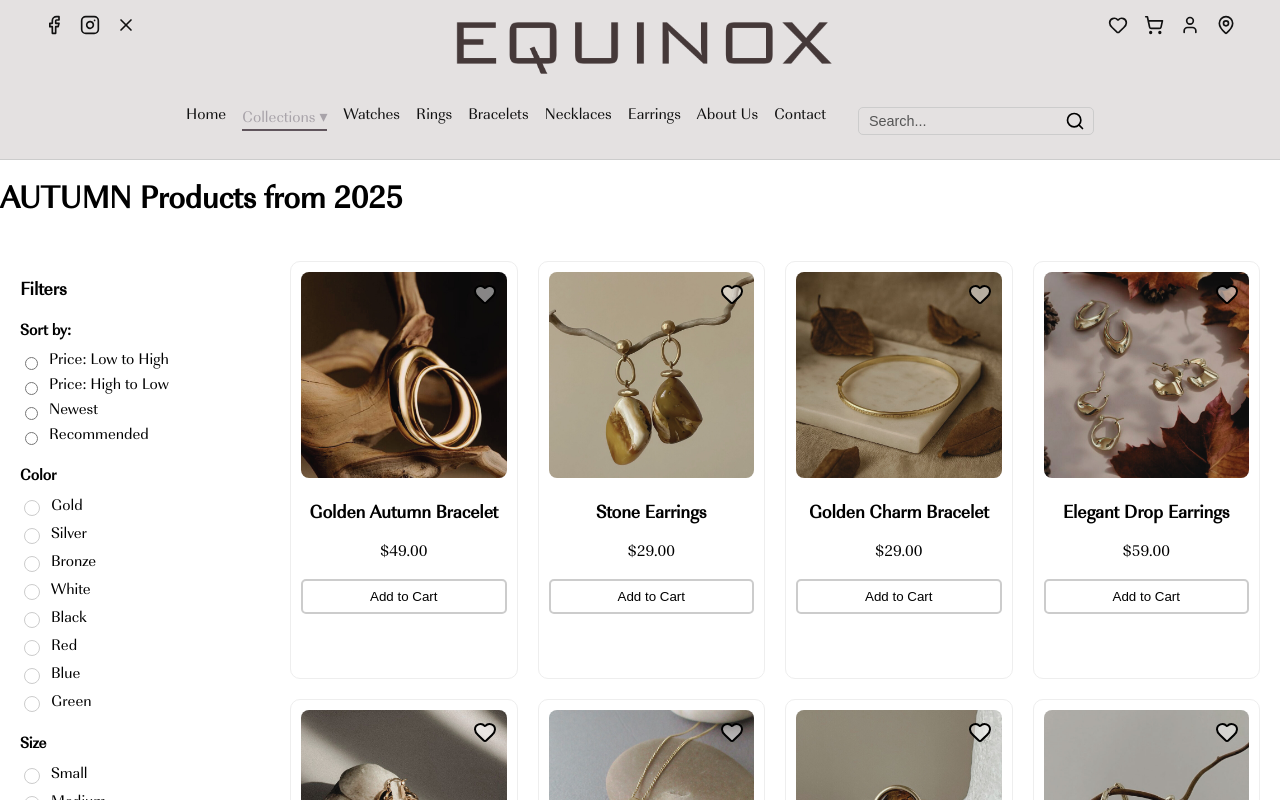
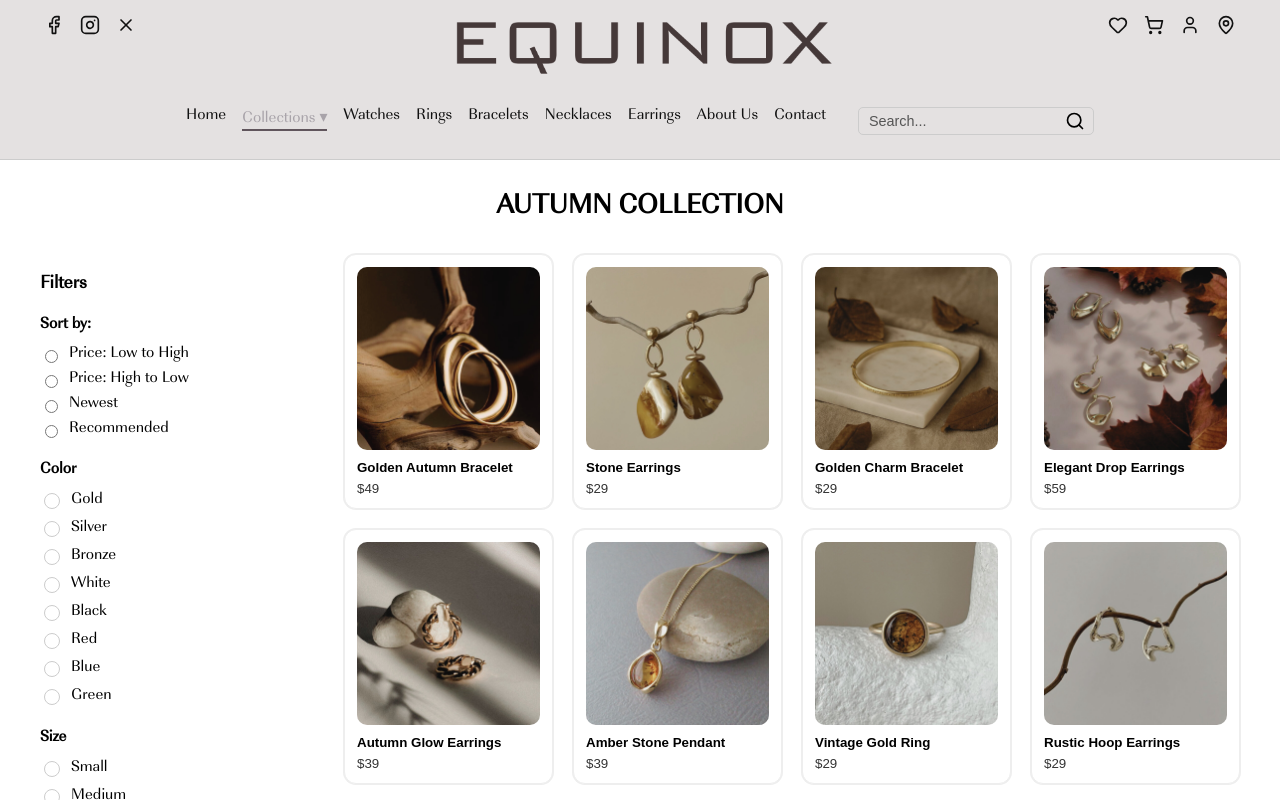
Before and after one commit to victoporan/sveltekit-test, a SvelteKit app: page /collection/autumn in a window 1280 px wide. Shown: the top 800 px of the page. Built offline with nearby package versions, Linux system fonts and the light colour scheme.

Commit message:
Update collections routing

```diff
--- a/src/routes/+layout.svelte
+++ b/src/routes/+layout.svelte
@@ -58,6 +58,13 @@
   const v = q.trim().toLowerCase();
   activeIndex = -1;
 
+  if (v.length === 0) {
+    const shuffled = [...all].sort(() => Math.random() - 0.5);
+    searchResults = shuffled.slice(0, 8);
+    showSearch = searchResults.length > 0;
+    return;
+  }
+
   if (v.length < 2) {
     searchResults = [];
     showSearch = false;
@@ -71,11 +78,18 @@
   showSearch = searchResults.length > 0;
 }
 
-  function pick(p) {
+  async function pick(p) {
+  const types = new Set(['watches', 'rings', 'bracelets', 'necklaces', 'earrings']);
+
+  const target = types.has(p.group)
+    ? `/products/${p.group}/${p.id}`
+    : `/collection/${p.group}/${p.id}`;
+
   q = '';
   showSearch = false;
   activeIndex = -1;
-    goto(`${p.route}?pid=${p.id}#p-${p.group}-${p.id}`);
+
+  await goto(target, { invalidateAll: true, noScroll: true });
 }
 
   function submitSearch() {
@@ -193,7 +207,7 @@
                 type="button"
                 class="search-item"
                 class:active={i === activeIndex}
-                on:mousedown|preventDefault={() => pick(p)}
+                on:pointerdown|preventDefault={() => pick(p)}
                 role="option"
                 aria-selected={i === activeIndex}
               >
--- a/src/routes/collection/[season]/+page.svelte
+++ b/src/routes/collection/[season]/+page.svelte
@@ -1,157 +1,115 @@
 <script>
   import SortAndFilters from '$lib/components/SortAndFilters.svelte';
-  import { Heart } from 'lucide-svelte';
-  import { formatPrice } from '$lib/helpers/formatters-helpers';
+  import { page } from '$app/stores';
+  import { goto } from '$app/navigation';
+  import { getAllProducts } from '$lib/data/all-products';
 
-  export let data;
+  const all = getAllProducts();
 
-  $: products = data.products;
-  $: season = data.season;
-  $: title = data.title;
+  $: season = $page.params.season;
 
+  $: base = all.filter((p) => p.group === season);
 
+  let products = [];
+  $: products = base;
 
-  function toggleWishlist(product) {
-      product.wished = !product.wished;
-  }
-
-  function addToCart(product) {
-      console.log('Adding to cart:', product);
+  function openProduct(p) {
+    goto(`/collection/${season}/${p.id}`);
   }
 </script>
 
-<h1>{title}</h1>
+<h2>{season.toUpperCase()} COLLECTION</h2>
 
-<div class="shop-container">
+{#if base.length === 0}
+  <p style="text-align:center; margin-top: 20px;">
+    No products found for this season.
+  </p>
+{:else}
+  <div class="wrap">
+    <!-- Sidebar filters -->
+    <SortAndFilters bind:products />
 
-  <SortAndFilters products={products} />
-
-  <main id="watches" class="products-grid">
-    {#each products as product}
-      <div class="product-card">
-        <button
-          class="wishlist-icon"
-          on:click={() => toggleWishlist(product)}
-          aria-label={product.wished ? "Remove from wishlist" : "Add to wishlist"}>
-          <Heart
-            size="24"
-            stroke="#fff"
-            stroke-width="2"
-            fill={product.wished ? "rgba(255,255,255,1)" : "rgba(255,255,255,0.5)"}
-          />
+    <!-- Products grid -->
+    <div class="grid">
+      {#each products as p}
+        <button type="button" class="card" on:click={() => openProduct(p)}>
+          <img src={p.image} alt={p.name} />
+          <div class="name">{p.name}</div>
+          <div class="price">${p.price}</div>
         </button>
-
-        <img src={product.image} alt={product.name} />
-        <h3>{product.name}</h3>
-        <p>{formatPrice(product.price)}</p>
-        <button on:click={() => addToCart(product)}>Add to Cart</button>
+      {/each}
     </div>
-    {/each}
-  </main>
   </div>
+{/if}
 
 <style>
-
-/* Shop container */
-.shop-container {
-  display: grid;
-  grid-template-columns: 250px 1fr;
-  gap: 20px;
-  padding: 20px;
+  h2 {
+    font-size: 28px;
+    margin: 30px 0;
+    text-align: center;
   }
 
-
-/* Products grid */
-.products-grid {
+  .wrap {
+    max-width: 1800px;
+    margin: 0 auto 40px;
+    padding: 0 40px;
     display: grid;
-  grid-template-columns: repeat(4, 1fr);
-  gap: 20px;
+    grid-template-columns: 280px 1fr;
+    gap: 24px;
+    align-items: start;
   }
 
-.product-card {
-  position: relative;
-  border: 1px solid #eee;
-  border-radius: 10px;
-  text-align: center;
-  padding: 10px;
-  transition: transform 0.2s;
+  .grid {
+    display: grid;
+    gap: 20px;
+    grid-template-columns: repeat(4, 1fr);
   }
 
-.product-card img {
-  max-width: 100%;
-  border-radius: 8px;
+  @media (max-width: 1023px) {
+    .wrap {
+      grid-template-columns: 1fr;
+      padding: 0 20px;
     }
-
-.product-card:hover {
-  transform: translateY(-5px);
-}
-
-.wishlist-icon {
-  position: absolute;
-  top: 20px;
-  right: 20px;
-  border: none;
-  width: 24px;
-  height: 24px;
-  display: flex;
-  align-items: center;
-  cursor: pointer;
-  transition: transform 0.2s;
-}
-
-.wishlist-icon:hover {
-  transform: scale(1.2);
-}
-
-button {
-  margin-top: 0;
-  padding: 0.5rem 0;
-  width: 100%;
-  background-color: transparent;
-  border: 2px solid #ccc;
-  border-radius: 5px;
-  cursor: pointer;
-  transition: background-color 0.3s, color 0.3s;
-}
-
-button:hover {
-  background-color: #7f7b7b;
-  color: #fff;
-}
-
-/* Responsive */
-/* Tablet */
-@media (max-width: 900px) {
-  .shop-container {
-    grid-template-columns: 1fr;
-    gap: 15px;
-  }
-
-
-
-  .products-grid {
+    .grid {
       grid-template-columns: repeat(2, 1fr);
-    gap: 15px;
     }
   }
 
-/* Mobile */
-@media (max-width: 600px) {
-  .shop-container {
+  @media (max-width: 767px) {
+    .grid {
       grid-template-columns: 1fr;
-    gap: 10px;
+    }
   }
 
-
-  .products-grid {
-    grid-template-columns: 1fr;
-    gap: 10px;
+  .card {
+    text-align: left;
+    border: 1px solid #eee;
+    border-radius: 12px;
+    padding: 12px;
+    background: #fff;
+    box-shadow: 0 0 0 1px #eee;
+    cursor: pointer;
+    transition: all 0.25s ease;
   }
 
+  .card:hover {
+    transform: translateY(-4px);
+    box-shadow: 0 0 18px rgba(0, 0, 0, 0.12);
+  }
 
-  .wishlist-icon {
-    width: 20px;
-    height: 20px;
+  .card img {
+    width: 100%;
+    border-radius: 10px;
+    display: block;
+    margin-bottom: 10px;
   }
+
+  .name {
+    font-weight: 700;
+    margin-bottom: 6px;
+  }
+
+  .price {
+    opacity: 0.8;
   }
 </style>
--- /dev/null
+++ b/src/routes/collection/[season]/[id]/+page.svelte
@@ -0,0 +1,97 @@
+<script>
+    export let data;
+
+    let qty = 1;
+    let color = 'Gold';
+
+    const product = data.product;
+
+    function addToCart() {
+      console.log('Add to cart:', { product, qty, color });
+    }
+  </script>
+
+  <div class="page">
+    <div class="left">
+      <img src={product.image} alt={product.name} />
+    </div>
+
+    <div class="right">
+      <h1>{product.name}</h1>
+      <p class="price">${product.price}</p>
+
+      <div class="row">
+        <label>Color</label>
+        <select bind:value={color}>
+          <option>Gold</option>
+          <option>Silver</option>
+          <option>Bronze</option>
+          <option>Black</option>
+          <option>White</option>
+        </select>
+      </div>
+
+      <div class="row">
+        <label>Quantity</label>
+        <div class="qty">
+          <button type="button" on:click={() => qty = Math.max(1, qty - 1)}>-</button>
+          <input type="number" min="1" bind:value={qty} />
+          <button type="button" on:click={() => qty = qty + 1}>+</button>
+        </div>
+      </div>
+
+      <button class="cta" on:click={addToCart}>Add to Cart</button>
+    </div>
+  </div>
+
+  <style>
+    .page {
+      max-width: 1200px;
+      margin: 30px auto;
+      padding: 0 20px;
+      display: grid;
+      grid-template-columns: 1.2fr 1fr;
+      gap: 40px;
+    }
+
+    .left img {
+      width: 100%;
+      border-radius: 14px;
+    }
+
+    .price {
+      font-size: 22px;
+      margin-bottom: 20px;
+    }
+
+    .row {
+      margin: 18px 0;
+      display: grid;
+      gap: 8px;
+    }
+
+    .qty {
+      display: grid;
+      grid-template-columns: 44px 1fr 44px;
+      gap: 8px;
+      max-width: 220px;
+    }
+
+    .cta {
+      margin-top: 16px;
+      width: 100%;
+      padding: 14px;
+      border: none;
+      border-radius: 12px;
+      background: #7f7b7b;
+      color: #fff;
+      font-weight: 700;
+      cursor: pointer;
+    }
+
+    @media (max-width: 900px) {
+      .page {
+        grid-template-columns: 1fr;
+      }
+    }
+  </style>
--- a/src/routes/products/[product_type]/+page.svelte
+++ b/src/routes/products/[product_type]/+page.svelte
@@ -5,8 +5,17 @@
 
   export let data;
 
-  $: products = data.products;
-  $: banner = data.banner;
+  let products = [];
+  let banner;
+
+  let lastProductsRef;
+  $: {
+    if (data?.products && data.products !== lastProductsRef) {
+      products = data.products;
+      lastProductsRef = data.products;
+    }
+    banner = data?.banner;
+  }
 
   function toggleWishlist(product) {
     product.wished = !product.wished;
@@ -36,7 +45,8 @@
 </div>
 
 <div class="shop-container">
-  <SortAndFilters products={products} />
+
+  <SortAndFilters bind:products />
 
   <main id={data.productType} class="products-grid">
     {#each products as product}
@@ -54,8 +64,11 @@
           />
         </button>
 
-        <img src={product.image} alt={product.name} />
-        <h3>{product.name}</h3>
+        <a class="product-link" href={`/products/${data.productType}/${product.id}`}>
+          <img src={product.image} alt={product.name} />
+          <h3>{product.name}</h3>
+        </a>
+
         <p>{formatPrice(product.price)}</p>
         <button on:click={() => addToCart(product)}>Add to Cart</button>
       </div>
@@ -137,9 +150,16 @@
     transition: transform 0.2s;
   }
 
-  .product-card img {
+  .product-link {
+    text-decoration: none;
+    color: inherit;
+    display: block;
+  }
+
+  .product-link img {
     max-width: 100%;
     border-radius: 8px;
+    display: block;
   }
 
   .product-card:hover {
@@ -158,6 +178,7 @@
     cursor: pointer;
     transition: transform 0.2s;
     background: transparent;
+    z-index: 3;
   }
 
   .wishlist-icon:hover {
--- /dev/null
+++ b/src/routes/products/[product_type]/[id]/+page.svelte
@@ -0,0 +1,99 @@
+<script>
+  export let data;
+
+  let qty = 1;
+  let color = 'Gold';
+
+  $: product = data.product;
+
+  function addToCart() {
+    console.log('Add to cart:', { product, qty, color });
+  }
+</script>
+
+{#key `${product.id}-${product.name}`}
+  <div class="page">
+    <div class="left">
+      <img src={product.image} alt={product.name} />
+    </div>
+
+    <div class="right">
+      <h1>{product.name}</h1>
+      <p class="price">${product.price}</p>
+
+      <div class="row">
+        <label>Color</label>
+        <select bind:value={color}>
+          <option>Gold</option>
+          <option>Silver</option>
+          <option>Bronze</option>
+          <option>Black</option>
+          <option>White</option>
+        </select>
+      </div>
+
+      <div class="row">
+        <label>Quantity</label>
+        <div class="qty">
+          <button type="button" on:click={() => (qty = Math.max(1, qty - 1))}>-</button>
+          <input type="number" min="1" bind:value={qty} />
+          <button type="button" on:click={() => (qty = qty + 1)}>+</button>
+        </div>
+      </div>
+
+      <button class="cta" on:click={addToCart}>Add to Cart</button>
+    </div>
+  </div>
+{/key}
+
+<style>
+  .page {
+    max-width: 1200px;
+    margin: 30px auto;
+    padding: 0 20px;
+    display: grid;
+    grid-template-columns: 1.2fr 1fr;
+    gap: 40px;
+  }
+
+  .left img {
+    width: 100%;
+    border-radius: 14px;
+  }
+
+  .price {
+    font-size: 22px;
+    margin-bottom: 20px;
+  }
+
+  .row {
+    margin: 18px 0;
+    display: grid;
+    gap: 8px;
+  }
+
+  .qty {
+    display: grid;
+    grid-template-columns: 44px 1fr 44px;
+    gap: 8px;
+    max-width: 220px;
+  }
+
+  .cta {
+    margin-top: 16px;
+    width: 100%;
+    padding: 14px;
+    border: none;
+    border-radius: 12px;
+    background: #7f7b7b;
+    color: #fff;
+    font-weight: 700;
+    cursor: pointer;
+  }
+
+  @media (max-width: 900px) {
+    .page {
+      grid-template-columns: 1fr;
+    }
+  }
+</style>
```
Also changed, not shown: src/routes/collection/[season]/+page.js (+7 -8 lines), src/routes/collection/[season]/[id]/+page.js (added, +14 -0 lines), src/routes/products/[product_type]/[id]/+page.js (added, +14 -0 lines). Lines whose indentation alone changed are shown as unchanged.
